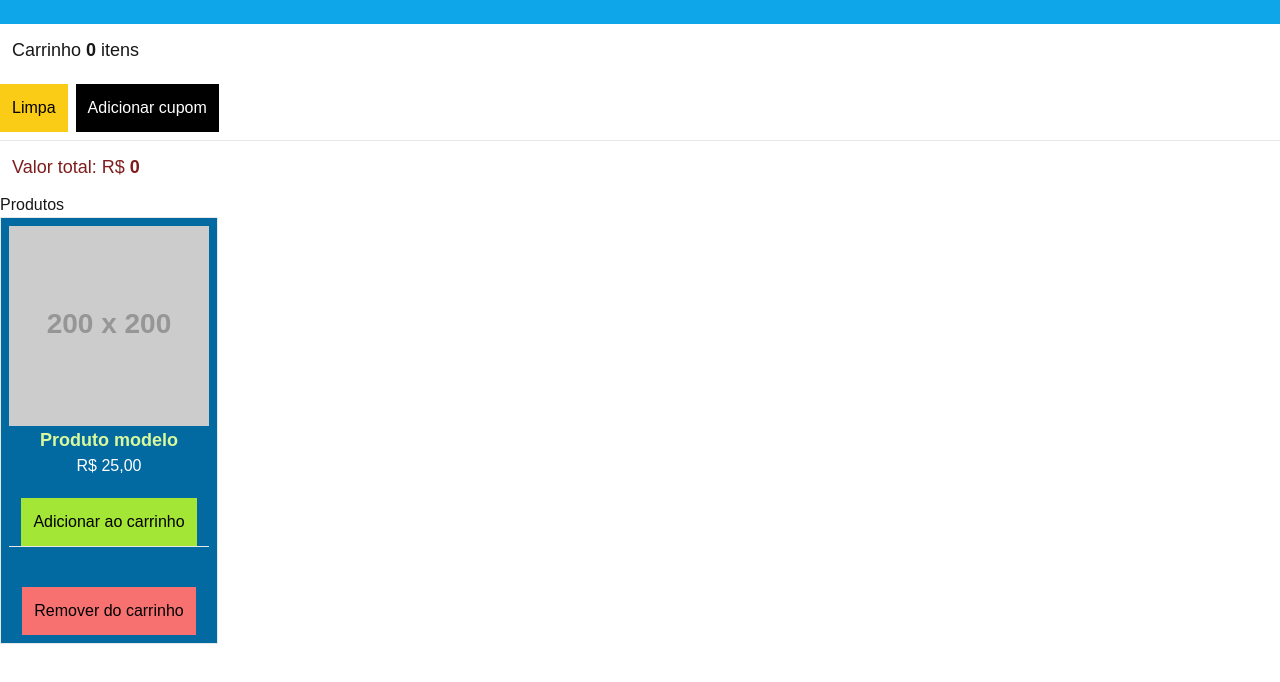
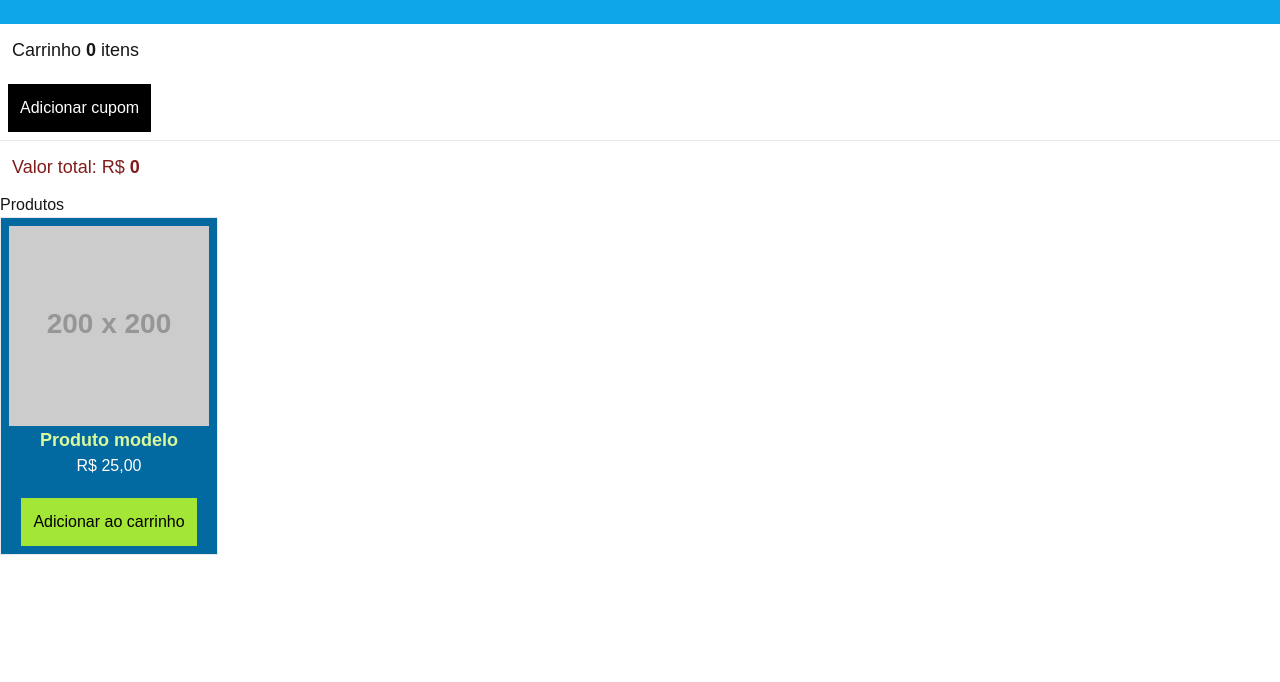
Before and after one commit to brunaalrez/lojinha, a Next.js app: page / in a window 1280 px wide. Shown: the top 682 px of the page. Built offline with nearby package versions, Linux system fonts and the light colour scheme.

Commit message:
atividade_segunda_aula

```diff
--- a/app/page.js
+++ b/app/page.js
@@ -5,8 +5,11 @@ export default function Home() {
   const [carrinho, setCarrinho] = useState(0);
   const [cupom, setCumpon] = useState(25);
   const [valortotal, setTotal] = useState(0);
-  function handleCarrinho(adicionar){
+
+  function handleCarrinho(adicionar = false){
+
     let novoCarrinho = carrinho;
+
     if(adicionar ==true){
       setCarrinho(carrinho + 1);
       novoCarrinho++;
@@ -18,21 +21,31 @@ export default function Home() {
         setCarrinho(0);
       }
     }
+
     setTotal(novoCarrinho * cupom)
   }
+
   function limpaCarrinho(){
     setCarrinho(0);
     setTotal(0);
   }
+
   function cumponCarrinho(){
     setCumpon(cupom - (cupom * 0,1));
+  }
 
-  }
   return (
     <div>
       <h1 className="bg-sky-500 text-white p-3"></h1>
       <p className="p-3 text-lg">Carrinho <strong> {carrinho} </strong> itens</p>
-      <button onClick={()=>limpaCarrinho()} className="bg-yellow-400 text-black p-3">Limpa</button>
+      {
+        carrinho > 0?
+        <div>
+          <button onClick={()=>limpaCarrinho()} className="bg-yellow-400 text-black p-3">Limpa</button>
+        </div>
+        :
+        <div></div>
+      }
       <button onClick={()=>cumponCarrinho()} className="bg-black text-white p-3 m-2">Adicionar cupom</button>
       <hr/>
       <p className="p-3 text-lg text-red-900">Valor total: R$ <strong>{valortotal}</strong></p>
@@ -44,8 +57,16 @@ export default function Home() {
         <h3 className="text-lg text-lime-200 font-bold">Produto modelo</h3>
         <p>R$ {cupom},00</p>
         <button onClick={()=>handleCarrinho(true)} className="bg-lime-400 text-black mt-5 p-3">Adicionar ao carrinho</button>
-        <hr/>
-        <button onClick={()=>handleCarrinho(false)} className="bg-red-400 text-black mt-10 p-3">Remover do carrinho</button>
+        {
+          carrinho > 0?
+          <div>
+            <hr/>
+            <button onClick={()=>handleCarrinho(false)} className="bg-red-400 text-black mt-10 p-3">Remover do carrinho</button>
+          </div>
+
+        :
+          <div></div>
+        }
       </div>
       <div>
 
```
